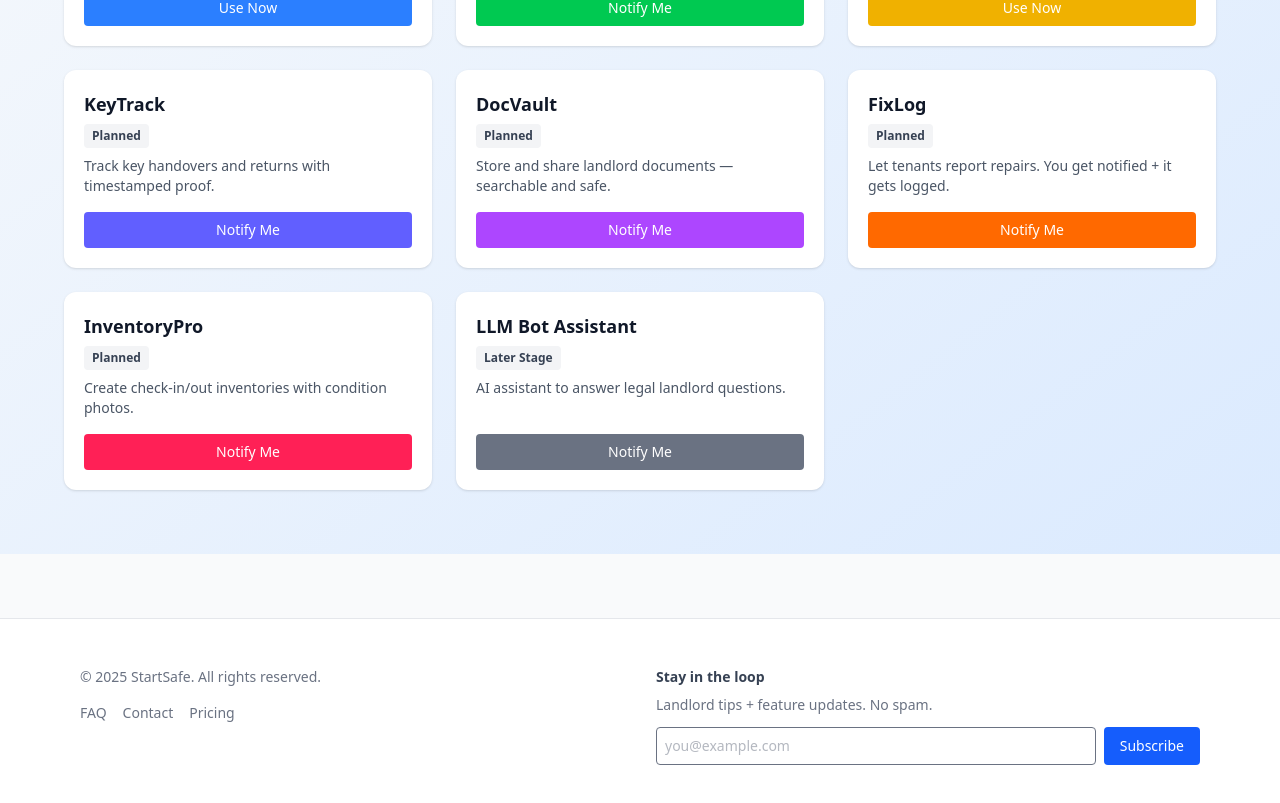
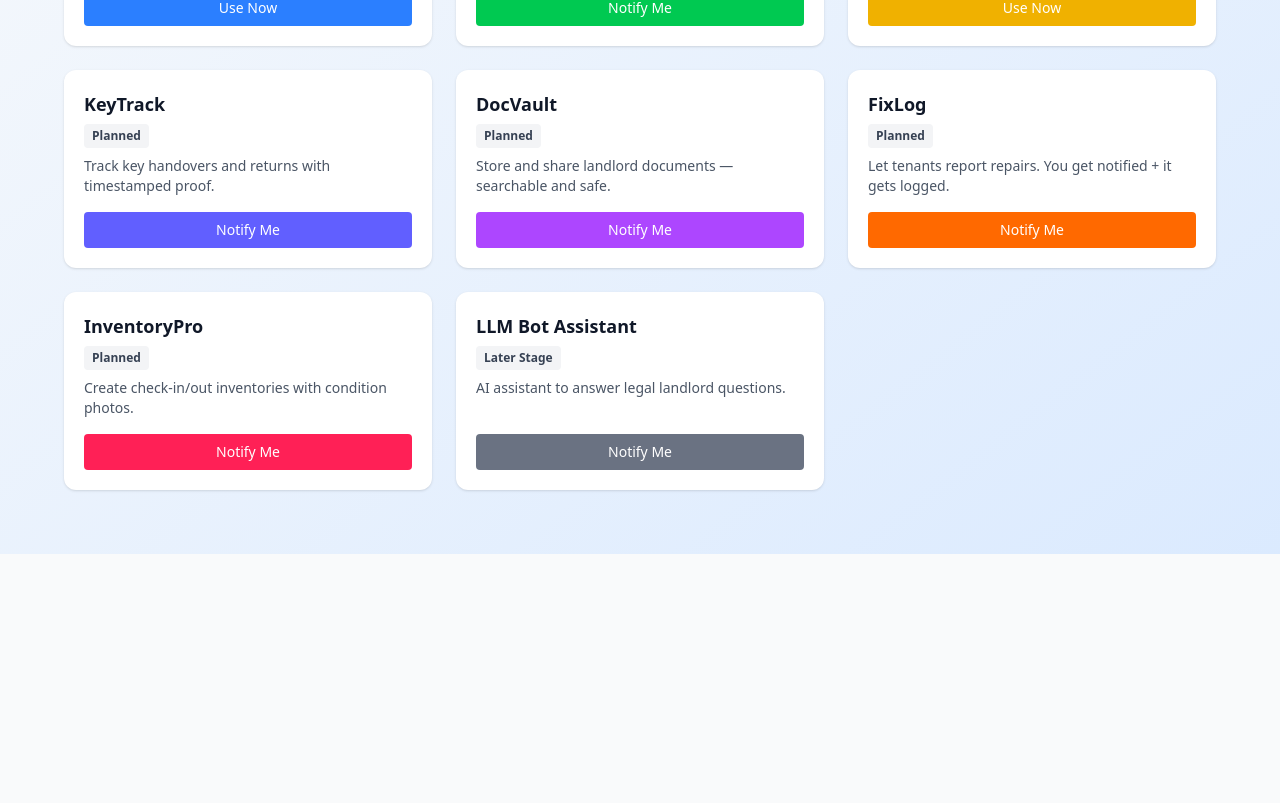
Before and after one commit to RobertMcCarthy1999/serve-safe, a Next.js app: page / in a window 1280 px wide. Shown: the part 446-1249 px from the top of the page. After the commit the page ends 1000 px from the top, so only its background shows below. Built offline with nearby package versions, Linux system fonts and the light colour scheme.

Commit message:
Fix layout by removing duplicate footer rendering

```diff
--- a/src/app/(dashboard)/layout.js
+++ b/src/app/(dashboard)/layout.js
@@ -1,7 +1,3 @@
-// File: src/app/(dashboard)/layout.js (no "use client" here!)
-
-import Footer from '@/app/components/Footer'; // this can be a client component
-
 export const metadata = {
   title: 'Dashboard | LetSuite',
   description: 'Your landlord toolkit dashboard',
@@ -13,7 +9,7 @@ export default function DashboardLayout({ children }) {
       <body className="bg-gray-50 text-gray-900">
         <div className="min-h-screen flex flex-col">
           <main className="flex-grow">{children}</main>
-          <Footer /> {/* Safe to import client component here */}
+
         </div>
       </body>
     </html>
```
